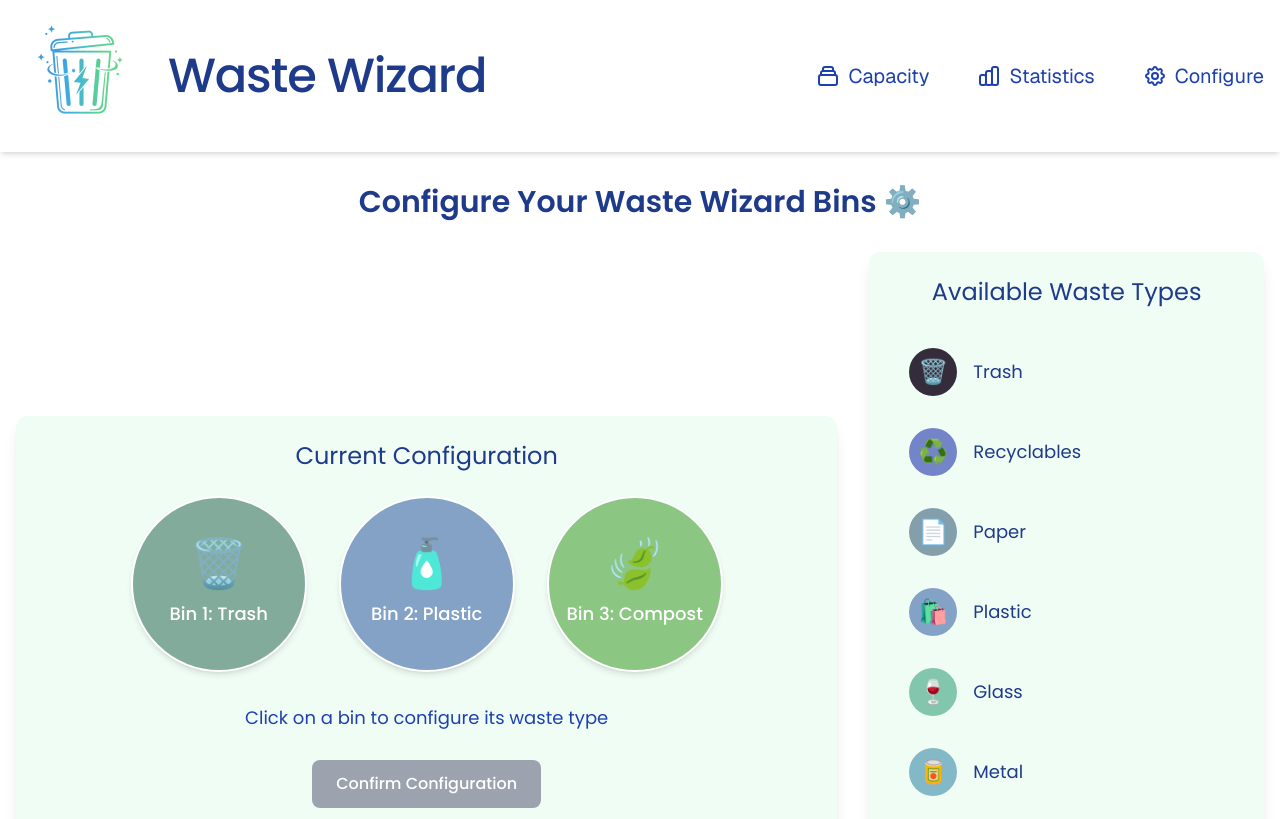
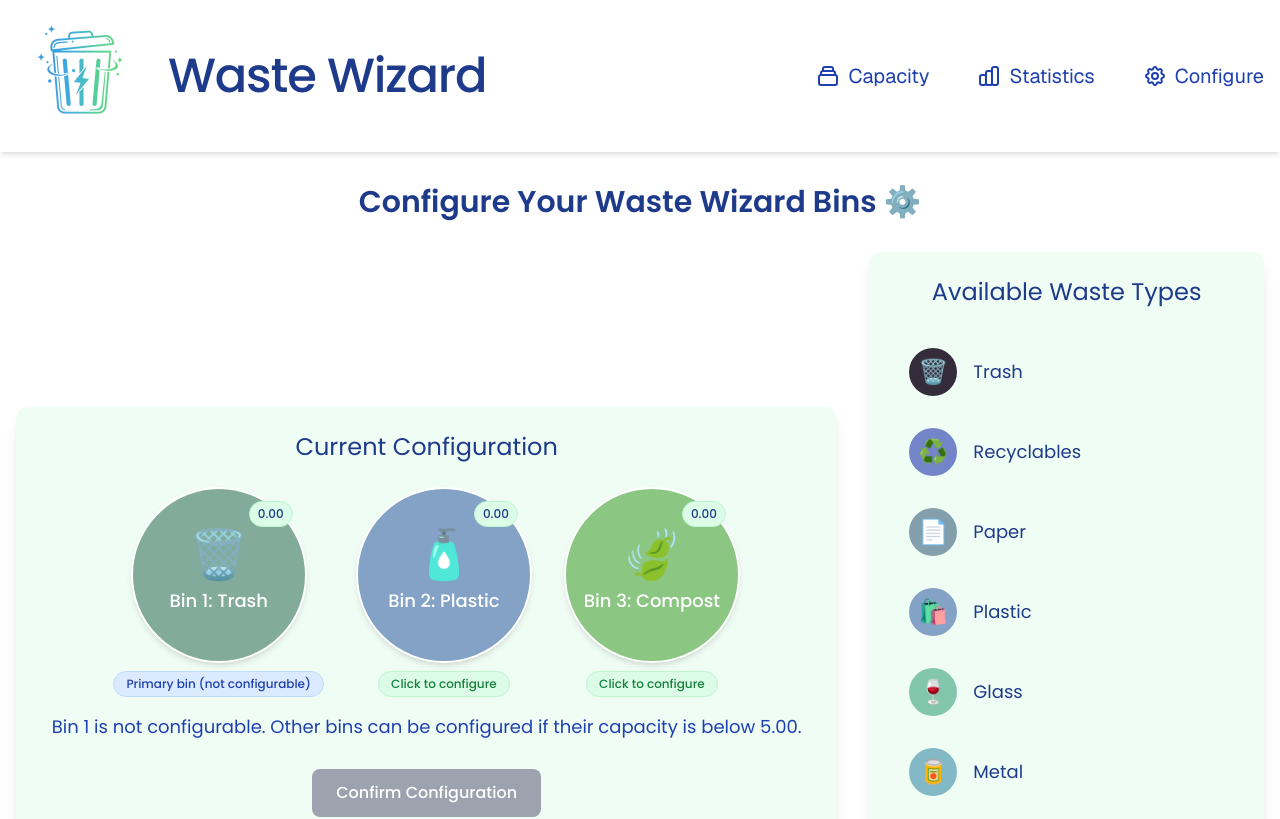
Before and after one commit to AlexDo12/WasteWizards, a Next.js app: page /configure in a window 1280 px wide. Shown: the top 819 px of the page. Built offline with nearby package versions, Linux system fonts and the light colour scheme; no server answers; the database is empty.

Commit message:
First bin always trash (non configurable), other bins can only change when capacity is less than 5%

```diff
--- a/src/app/api/bin-configurations/route.ts
+++ b/src/app/api/bin-configurations/route.ts
@@ -27,7 +27,22 @@ export async function POST(request: Request) {
 
     // Process each configuration
     for (const config of data) {
-      // Add capacity to the insert/update query
+      // Get current bin configuration to verify if we should update
+      const currentBin = await sql`
+        SELECT * FROM bin_configurations WHERE bin_number = ${config.bin_number}
+      `;
+
+      // First bin's waste type should never change
+      if (config.bin_number === 1 && currentBin.length > 0) {
+        // Only update capacity for bin 1, keep waste_type the same
+        await sql`
+          UPDATE bin_configurations
+          SET capacity = ${config.capacity || 0}
+          WHERE bin_number = 1
+        `;
+      }
+      // For other bins, only allow update if capacity < 5.00
+      else if (config.bin_number !== 1 && (currentBin.length === 0 || currentBin[0].capacity < 5.00)) {
         await sql`
           INSERT INTO bin_configurations (bin_number, waste_type, capacity)
           VALUES (${config.bin_number}, ${config.waste_type}, ${config.capacity || 0})
@@ -37,6 +52,14 @@ export async function POST(request: Request) {
             capacity = ${config.capacity || 0}
         `;
       }
+      // If it's a new bin 1 configuration (should be rare but handling it)
+      else if (config.bin_number === 1 && currentBin.length === 0) {
+        await sql`
+          INSERT INTO bin_configurations (bin_number, waste_type, capacity)
+          VALUES (${config.bin_number}, ${config.waste_type}, ${config.capacity || 0})
+        `;
+      }
+    }
 
     return NextResponse.json({ success: true });
   } catch (error) {
--- a/src/app/configure/page.tsx
+++ b/src/app/configure/page.tsx
@@ -24,13 +24,14 @@ interface Bin {
     name: string;
     color: string;
     icon: string;
+    capacity: number;
 }
 
 interface DbBinConfig {
     bin_number: number;
     waste_type: string;
+    capacity: number;
 }
-
 
 const wasteTypes: WasteType[] = [
     { id: "trash", name: "Trash", color: "#342c3a", icon: "🗑️" },
@@ -52,9 +53,9 @@ export default function ConfigurePage() {
 
     // Default bin configuration (fallback if database fetch fails)
     const defaultBins: Bin[] = [
-        { id: 1, type: "trash", name: "Trash", color: "#82ab9b", icon: "🗑️" },
-        { id: 2, type: "plastic", name: "Plastic", color: "#83a2c6", icon: "🧴" },
-        { id: 3, type: "compost", name: "Compost", color: "#8cc683", icon: "🍃" },
+        { id: 1, type: "trash", name: "Trash", color: "#82ab9b", icon: "🗑️", capacity: 0 },
+        { id: 2, type: "plastic", name: "Plastic", color: "#83a2c6", icon: "🧴", capacity: 0 },
+        { id: 3, type: "compost", name: "Compost", color: "#8cc683", icon: "🍃", capacity: 0 },
     ];
 
     // State for the three bins
@@ -78,7 +79,6 @@ export default function ConfigurePage() {
             { id: "unknown", name: "Unknown", color: "#cccccc", icon: "❓" };
     };
 
-
     // Fetch bin configurations from the database on component mount
     useEffect(() => {
         const fetchBinConfigurations = async () => {
@@ -100,7 +100,8 @@ export default function ConfigurePage() {
                             type: item.waste_type,
                             name: wasteType.name,
                             color: wasteType.color,
-                            icon: wasteType.icon
+                            icon: wasteType.icon,
+                            capacity: item.capacity || 0
                         };
                     });
 
@@ -134,7 +135,6 @@ export default function ConfigurePage() {
             }
         };
 
-
         fetchBinConfigurations();
 
         // Trigger page load animation after a slight delay
@@ -151,9 +151,24 @@ export default function ConfigurePage() {
         setHasChanges(configChanged);
     }, [bins, initialBins]);
 
+    // Determine if a bin is configurable (first bin is not configurable, others only if capacity < 5.00)
+    const isBinConfigurable = (bin: Bin) => {
+        if (bin.id === 1) return false; // First bin is never configurable
+        return bin.capacity < 5.00; // Other bins only if capacity is below 5.00
+    };
+
+    // Get message for bin status
+    const getBinStatusMessage = (bin: Bin) => {
+        if (bin.id === 1) return "Primary bin (not configurable)";
+        if (bin.capacity >= 5.00) return "Please empty bin before reconfiguring";
+        return "Click to configure";
+    };
+
     // Select a bin to configure
-    const handleBinSelect = (binId: number) => {
-        setSelectedBin(binId);
+    const handleBinSelect = (bin: Bin) => {
+        if (!isBinConfigurable(bin)) return; // Don't allow selection if not configurable
+
+        setSelectedBin(bin.id);
         setConfirmed(false);
     };
 
@@ -179,13 +194,13 @@ export default function ConfigurePage() {
     };
 
     // Confirm configuration and save to database
-    // Confirm configuration and save to database
     const handleConfirm = async () => {
         try {
             // Create an array of configuration objects to send to the API
             const configsToSave = bins.map(bin => ({
                 bin_number: bin.id,
-                waste_type: bin.type
+                waste_type: bin.type,
+                capacity: bin.capacity
             }));
 
             // Send the configurations to the API
@@ -238,15 +253,20 @@ export default function ConfigurePage() {
                                 </div>
                             ) : (
                                 /* Three bins in a row */
-                                <div className="flex flex-wrap justify-center gap-8 mb-8">
-                                    {bins.map((bin, index) => (
+                                <div className="flex flex-wrap justify-center gap-8 mb-4">
+                                    {bins.map((bin, index) => {
+                                        const configurable = isBinConfigurable(bin);
+                                        const statusMessage = getBinStatusMessage(bin);
+
+                                        return (
+                                            <div key={bin.id} className="flex flex-col items-center">
                                                 <div
-                                            key={bin.id}
-                                            onClick={() => handleBinSelect(bin.id)}
+                                                    onClick={() => configurable && handleBinSelect(bin)}
                                                     className={`
-                                              w-44 h-44 rounded-full flex flex-col items-center justify-center cursor-pointer
+                                                      relative w-44 h-44 rounded-full flex flex-col items-center justify-center
                                                       transition-all duration-300 shadow-md border-2 border-white
-                                              ${selectedBin === bin.id ? 'ring-4 ring-blue-500 ring-opacity-70 scale-105' : 'hover:shadow-lg hover:scale-105'}
+                                                      ${selectedBin === bin.id ? 'ring-4 ring-blue-500 ring-opacity-70 scale-105' : ''}
+                                                      ${configurable ? 'cursor-pointer hover:shadow-lg hover:scale-105' : 'cursor-default opacity-90'}
                                                     `}
                                                     style={{
                                                         backgroundColor: bin.color,
@@ -254,12 +274,28 @@ export default function ConfigurePage() {
                                                         animation: isLoaded ? 'fadeInUp 0.6s ease-out forwards' : 'none'
                                                     }}
                                                 >
-                                            <span className="text-5xl mb-3 transition-transform duration-300 group-hover:scale-110">{bin.icon}</span>
-                                            <span className="text-white text-lg font-medium text-center px-2">
+                                                    <span className="text-5xl mb-2">{bin.icon}</span>
+                                                    <span className="text-white text-lg font-medium text-center px-2 mb-1">
                                                         Bin {bin.id}: {bin.name}
                                                     </span>
+                                                    <div className="absolute top-3 right-3 bg-green-100 text-blue-900 text-xs py-1 px-2 rounded-full font-medium border border-green-200">
+                                                        {bin.capacity.toFixed(2)}
                                                     </div>
-                                    ))}
+                                                </div>
+                                                {/* Status message below the bin instead of overlapping */}
+                                                <div className="mt-2 text-center">
+                                                    <span className={`inline-block text-xs py-1 px-3 rounded-full font-medium ${bin.id === 1
+                                                        ? 'bg-blue-100 text-blue-800 border border-blue-200'
+                                                        : bin.capacity >= 5.00
+                                                            ? 'bg-red-100 text-red-700 border border-red-200'
+                                                            : 'bg-green-100 text-green-700 border border-green-200'
+                                                        }`}>
+                                                        {statusMessage}
+                                                    </span>
+                                                </div>
+                                            </div>
+                                        );
+                                    })}
                                 </div>
                             )}
 
@@ -283,7 +319,7 @@ export default function ConfigurePage() {
                                     </p>
                                 ) : (
                                     <p className="text-lg font-light text-blue-800">
-                                        Click on a bin to configure its waste type
+                                        Bin 1 is not configurable. Other bins can be configured if their capacity is below 5.00.
                                     </p>
                                 )}
                             </div>
```
Lines whose indentation alone changed are shown as unchanged.
